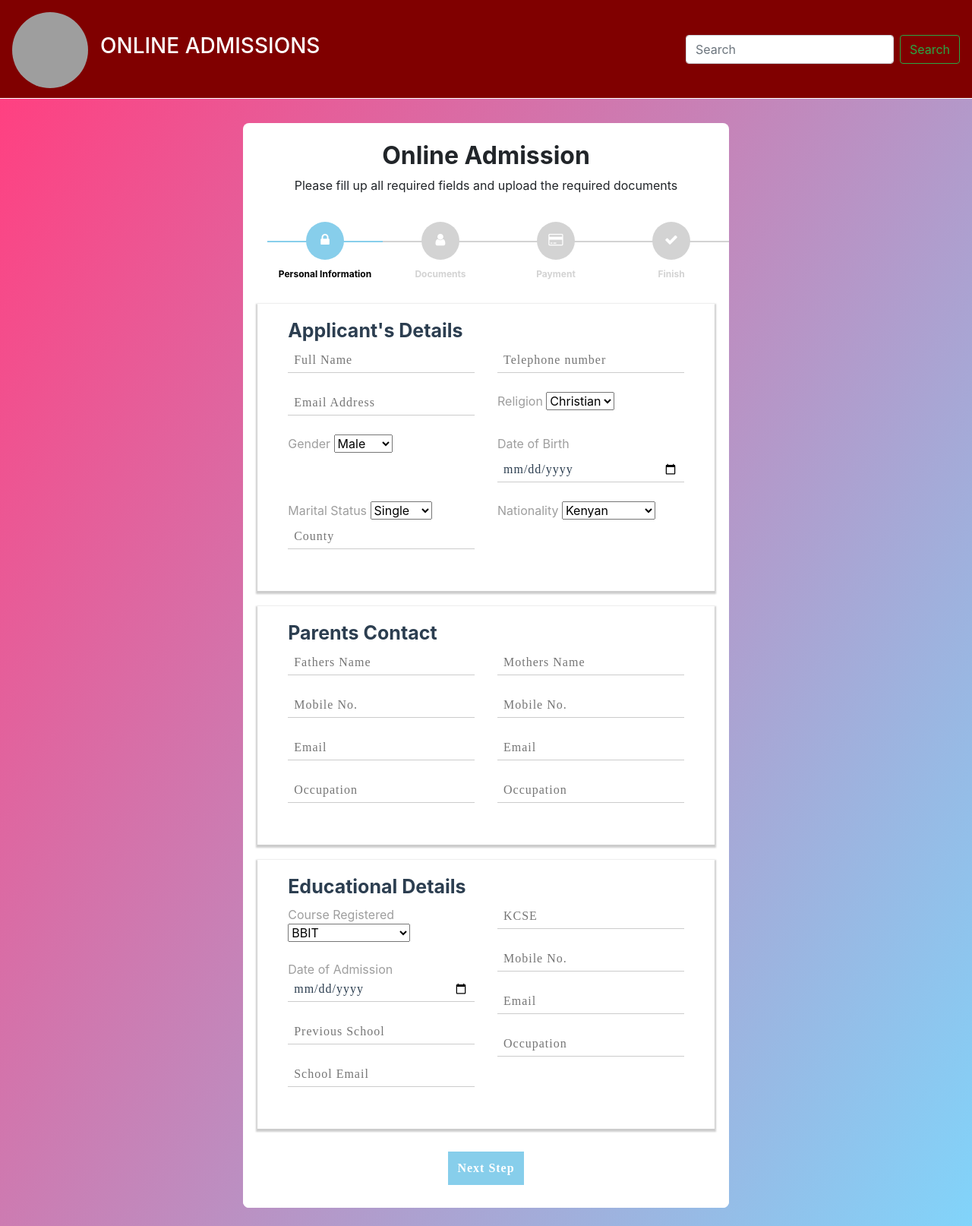
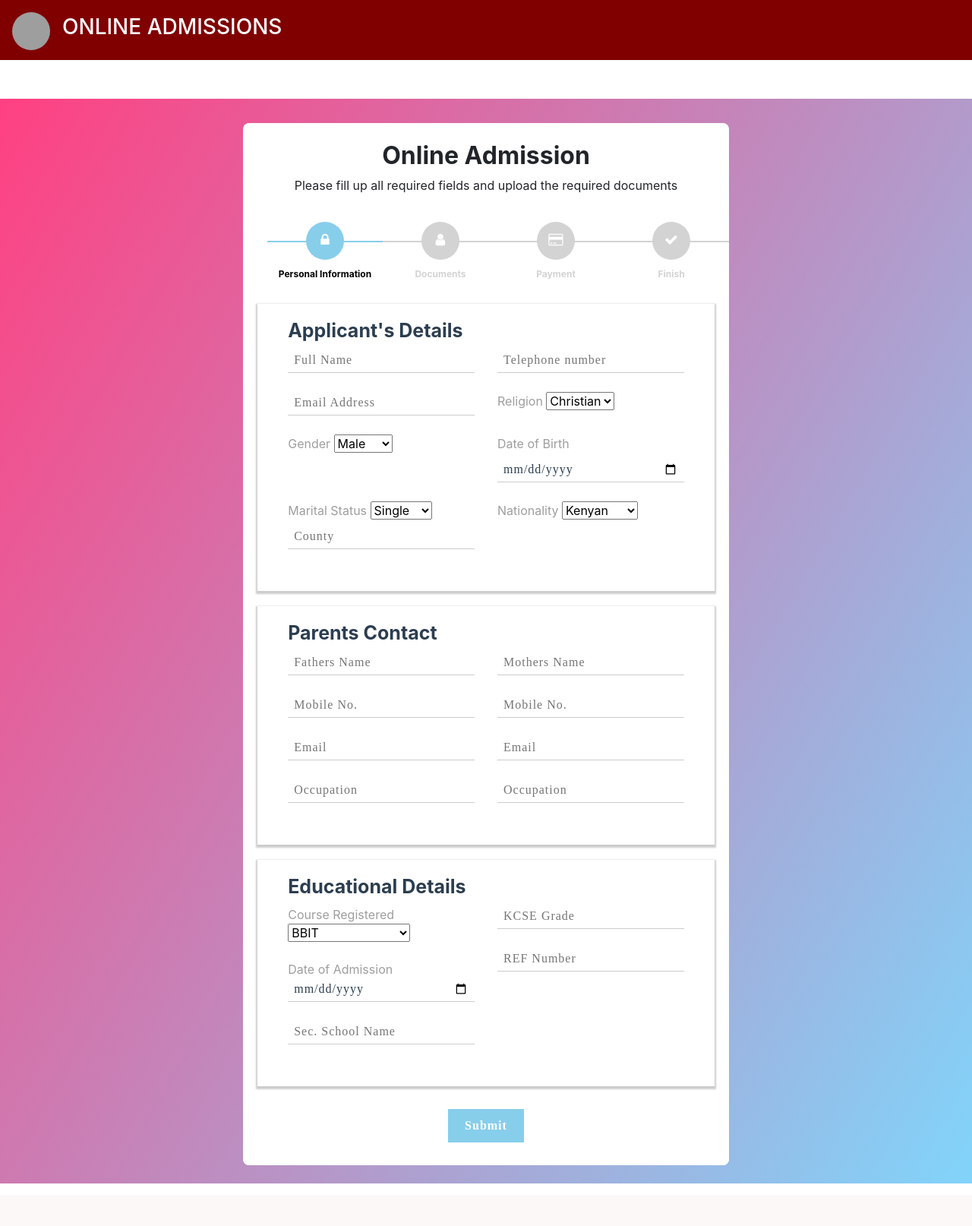
Before and after one commit to DavidSaruni/Online-Admission, a Django app: page /admissions/ in a window 1280 px wide. Shown: the whole page at 76% size. After the commit the page ends 1558 px from the top, so only its background shows below. Run offline with Django 4.2, Linux system fonts and the light colour scheme; some libraries are stand-ins or nearby versions; grey boxes are pictures that could not be loaded.

Commit message:
implementing the admissions

```diff
--- a/admissions/main/admin.py
+++ b/admissions/main/admin.py
@@ -1,6 +1,7 @@
 from django.contrib import admin
-from .models import UserList, Item
+from .models import UserList, Item, Admissions
 # Register your models here.
 
 admin.site.register(UserList)
 admin.site.register(Item)
+admin.site.register(Admissions)
--- a/admissions/main/templates/main/main.html
+++ b/admissions/main/templates/main/main.html
@@ -271,7 +271,8 @@
                 <p>Please fill up all required fields and upload the required documents</p>
                 <div class="row">
                     <div class="col-md-12 mx-0">
-                        <form id="msform">
+                        <form id="msform" action="{% url 'admissions_save' %}" method="post">
+							{% csrf_token %}
                             <!-- progressbar -->
                             <ul id="progressbar">
                                 <li class="active" id="account"><strong>Personal Information</strong></li>
@@ -285,28 +286,28 @@
                                     <h2 class="fs-title">Applicant's Details</h2>
                                     <div class="row">
                                     	<div class="col-md-6">
-	                                    	<input type="text" name="fname" placeholder="Full Name"/>
+	                                    	<input type="text" name="name" placeholder="Full Name"/>
 	                                    </div>
                                     	<div class="col-md-6">
-	                                    	<input type="email" name="telnumber" placeholder="Telephone number"/>
+	                                    	<input type="phone" name="phone" placeholder="Telephone number"/>
 	                                    </div>
 	                                <div class="col-md-6">
 	                                    	<input type="email" name="email" placeholder="Email Address"/>
 	                                    </div>
 	                                    <div class="col-md-6">
 	                                    	<label>Religion</label>
-	                                    	<select name="religion">
-	                                    		<option>Christian</option>
-	                                    		<option>Islam</option>
-	                                    		<option>Other</option>
+	                                    	<select name="religion" type="text">
+	                                    		<option value="Christian">Christian</option>
+	                                    		<option value="Islam">Islam</option>
+	                                    		<option value="Other">Other</option>
 	                                    	</select>
 	                                    </div>
 	                                    <div class="col-md-6">
 	                                    	<label>Gender</label>
-	                                    	<select name="gender">
-	                                    		<option>Male</option>
-	                                    		<option>Female</option>
-	                                    		<option>Other</option>
+	                                    	<select name="gender" type="text">
+	                                    		<option value="Male">Male</option>
+	                                    		<option value="Female">Female</option>
+	                                    		<option value="Other">Other</option>
 	                                    	</select>
 	                                    </div>
 	                                    <div class="col-md-6">
@@ -315,21 +316,19 @@
 	                                    </div>
 	                                    <div class="col-md-6">
 	                                    	<label>Marital Status</label>
-	                                    	<select name="gender">
-	                                    		<option>Single</option>
-	                                    		<option>Married</option>
-	                                    		<option>Other</option>
+	                                    	<select name="status" type="text">
+	                                    		<option value="Single">Single</option>
+	                                    		<option value="Married">Married</option>
+	                                    		<option value="Other">Other</option>
 	                                    	</select>
 	                                    </div>
 	                                    <div class="col-md-6">
 	                                    	<label>Nationality</label>
-	                                    	<select>
-	                                    		<option>Kenyan</option>
-	                                    		<option>Tanzanian</option>
-	                                    		<option>Ugandan</option>
-	                                    		<option> American</option>
-	                                    		<option>Algerian</option>
-	                                    		<option> Cameroonian</option>
+	                                    	<select name="nationality" type="text">
+	                                    		<option value="Kenyan">Kenyan</option>
+	                                    		<option value="Tanzanian">Tanzanian</option>
+	                                    		<option value="Ugandan">Ugandan</option>
+	                                    		<option value="American"> American</option>
 	                                    	</select>
 	                                    </div>
 	                                      <div class="col-md-6">
@@ -344,16 +343,16 @@
                                     <h2 class="fs-title">Parents Contact</h2>
                                     <div class="row">
                                         <div class="col-md-6">
-                                            <input type="email" name="email" placeholder="Fathers Name"/>
-                                            <input type="Mobile No." name="mobile no." placeholder="Mobile No."/>
-                                            <input type="email" name="email" placeholder="Email"/>
-                                            <input type="text" name="text" placeholder="Occupation"/>
+                                            <input type="text" name="fname" placeholder="Fathers Name"/>
+                                            <input type="phone" name="fphone" placeholder="Mobile No."/>
+                                            <input type="email" name="femail" placeholder="Email"/>
+                                            <input type="text" name="foccupation" placeholder="Occupation"/>
                                         </div>
                                         <div class="col-md-6">
-                                            <input type="text" name="uname" placeholder="Mothers Name"/>
-                                            <input type="Mobile No." name="Mobile No." placeholder="Mobile No."/>
-                                            <input type="email" name="Em0ail" placeholder="Email"/>
-                                            <input type="text" name="Text" placeholder="Occupation"/>
+                                            <input type="text" name="mname" placeholder="Mothers Name"/>
+                                            <input type="phone" name="mphone" placeholder="Mobile No."/>
+                                            <input type="email" name="memail" placeholder="Email"/>
+                                            <input type="text" name="moccupation" placeholder="Occupation"/>
                                         </div>
 
                                     </div>
@@ -364,29 +363,26 @@
                                     <h2 class="fs-title">Educational Details</h2>
                                     <div class="row">
                                         <div class="col-md-6">
-                                            Course Registered <select>
-                                            <option value>BBIT</option>
-                                            <option value>Computer science</option>
-                                            <option value>Education</option>
-                                            <option value>Procurement</option>
-                                            <option value>Nursing</option>
-                                            <option value>Hospitality</option>
-                                            <option value>Nutrition</option>
-                                            <option value>Tourism</option>
+                                            Course Registered <select name="course" type="text">
+                                            <option value="BBIT">BBIT</option>
+                                            <option value="Computer science">Computer science</option>
+                                            <option value="Education">Education</option>
+                                            <option value="Procurement">Procurement</option>
+                                            <option value="Nursing">Nursing</option>
+                                            <option value="Hospitality">Hospitality</option>
+                                            <option value="Nutrition">Nutrition</option>
+                                            <option value="Tourism">Tourism</option>
                                             </select><br><br>
-                                            Date of Admission<input type="date" name="Date" placeholder=""/>
-                                            <input type="text" name="" placeholder="Previous School"/>
-                                            <input type="email" name="email" placeholder="School Email"/>
+                                            Date of Admission<input type="date" name="admdate" placeholder=""/>
+                                            <input type="text" name="schoolname" placeholder="Sec. School Name"/>
                                         </div>
                                         <div class="col-md-6">
-                                            <input type="text" name="uname" placeholder="KCSE"/>
-                                            <input type="Mobile No." name="Mobile No." placeholder="Mobile No."/>
-                                            <input type="email" name="Email" placeholder="Email"/>
-                                            <input type="text" name="Text" placeholder="Occupation"/>
+                                            <input type="text" name="grade" placeholder="KCSE Grade"/>
+											<input type="text" name="refno" placeholder="REF Number"/>
                                         </div>
                                     </div>
                                 </div>
-                                <input type="button" name="next" class="next action-button" value="Next Step"/>
+                                <input type="submit" name="submit" class="submit action-button" value="Submit"/>
                             </fieldset>
                             <fieldset>
                             	<p style="color: red;">Please upload all the required documents in this section</p>
@@ -472,7 +468,7 @@
                                     </div>
                                 </div>
                                 <input type="button" name="previous" class="previous action-button-previous" value="Previous"/>
-                                <input type="button" name="make_payment" class="next action-button" value="Confirm"/>
+                                <input type="submit" name="submit" class="submit action-button" value="Submit"/>
                             </fieldset>
                             <fieldset>
                                 <div class="form-card">
@@ -492,11 +488,28 @@
                                 </div>
                             </fieldset>
                         </form>
+
                     </div>
                 </div>
+
             </div>
         </div>
     </div>
+</div>
+<div class="row">
+	<div class="col-lg-12">
+		<div class="form-group">
+			{% if messages %}
+				{% for message in messages %}
+					{% if message.tags == 'success' %}
+						<div class="alert alert-success">{{ message }}</div>
+					{% elif message.tag == 'error' %}
+						<div class="alert alert-danger">{{ message }}</div>
+					{% endif %}
+				{% endfor %}
+			{% endif %}
+		</div>
+	</div>
 </div>
 <script src="https://ajax.googleapis.com/ajax/libs/jquery/3.6.0/jquery.min.js"></script>
 <script src="https://cdnjs.cloudflare.com/ajax/libs/jquery/3.2.1/jquery.min.js"></script>
@@ -566,11 +579,6 @@
         $(this).parent().find('.radio').removeClass('selected');
         $(this).addClass('selected');
     });
-
-    $(".submit").click(function(){
-        return false;
-    })
-
     });
 </script>
 {% endblock %}
--- a/admissions/main/templates/main/navbar.html
+++ b/admissions/main/templates/main/navbar.html
@@ -11,7 +11,7 @@
     <header>
         <nav class="navbar navbar-expand-md navbar-dark fixed-top" style="background-color: #800000;">
           <a class="navbar-brand" href="#">
-          <img src="https://imgs.search.brave.com/cLyPUFPDJbSLnT3p92-VSaEQlkhQoUaMQKCom8FsBZ8/rs:fit:220:173:1/g:ce/aHR0cHM6Ly9uZXdz/dGFtdS5jb20vd3At/Y29udGVudC91cGxv/YWRzLzIwMTkvMTIv/MjIwcHgtS2FiYXJh/a19Vbml2ZXJzaXR5/X2xvZ28uanBlZw" alt="" width="100px" height="100px" class="d-inline-block align-text-top" style="border-radius: 300px;">
+          <img src="https://imgs.search.brave.com/cLyPUFPDJbSLnT3p92-VSaEQlkhQoUaMQKCom8FsBZ8/rs:fit:220:173:1/g:ce/aHR0cHM6Ly9uZXdz/dGFtdS5jb20vd3At/Y29udGVudC91cGxv/YWRzLzIwMTkvMTIv/MjIwcHgtS2FiYXJh/a19Vbml2ZXJzaXR5/X2xvZ28uanBlZw" alt="" width="50px" height="50px" class="d-inline-block align-text-top" style="border-radius: 300px;">
         </a>
           <a class="navbar-brand" href="#"><h3>ONLINE ADMISSIONS</h3></a>
           <button class="navbar-toggler" type="button" data-toggle="collapse" data-target="#navbarCollapse" aria-controls="navbarCollapse" aria-expanded="false" aria-label="Toggle navigation">
@@ -27,10 +27,10 @@
               </li>
 
             </ul>
-            <form class="form-inline mt-2 mt-md-0">
+            <!-- <form class="form-inline mt-2 mt-md-0">
               <input class="form-control mr-sm-2" type="text" placeholder="Search" aria-label="Search">
               <button class="btn btn-outline-success my-2 my-sm-0" type="submit">Search</button>
-            </form>
+            </form> -->
           </div>
         </nav>
     </header>
--- a/admissions/main/urls.py
+++ b/admissions/main/urls.py
@@ -6,4 +6,5 @@ urlpatterns = [
     path('<int:id>', views.index, name="index"),
     path("", views.home, name="home"),
     path("admissions/", views.admissions, name="admissions"),
+    path("admissions_save/", views.admissions_save, name="admissions_save"),
 ]
--- a/admissions/main/views.py
+++ b/admissions/main/views.py
@@ -1,6 +1,8 @@
 from django.shortcuts import render
-from django.http import HttpResponse
-from .models import UserList, Item
+from django.http import HttpResponse, HttpResponseRedirect
+from django.urls import reverse
+from .models import UserList, Item, Admissions
+from django.contrib import messages
 # Create your views here.
 def index(response, id):
     adm = UserList.objects.get(id=id)
@@ -12,3 +14,45 @@ def home(response):
 
 def admissions(request):
     return render(request, "main/main.html", {})
+
+def admissions_save(request):
+    if request.method!="POST":
+        return HttpResponseRedirect(reverse("admissions"))
+    else:
+        name=request.POST.get("name")
+        phone=request.POST.get("phone")
+        email=request.POST.get("email")
+        religion=request.POST.get("religion")
+        gender=request.POST.get("gender")
+        dob=request.POST.get("dob")
+        status=request.POST.get("status")
+        nationality=request.POST.get("nationality")
+        county=request.POST.get("county")
+        fname=request.POST.get("fname")
+        fphone=request.POST.get("fphone")
+        femail=request.POST.get("femail")
+        foccupation=request.POST.get("foccupation")
+        mname=request.POST.get("mname")
+        mphone=request.POST.get("mphone")
+        memail=request.POST.get("memail")
+        moccupation=request.POST.get("moccupation")
+        course=request.POST.get("course")
+        admdate=request.POST.get("admdate")
+        schoolname=request.POST.get("schoolname")
+        grade=request.POST.get("grade")
+        refno=request.POST.get("refno")
+        try:
+            admission =  Admissions(name=name,phone=phone,email=email,
+                                religion=religion,gender=gender,dob=dob,
+                                status=status,nationality=nationality,county=county,
+                                fname=fname,fphone=fphone,femail=femail,
+                                foccupation=foccupation,mname=mname,mphone=mphone,
+                                memail=memail,moccupation=moccupation,course=course,
+                                admdate=admdate,schoolname=schoolname,grade=grade,refno=refno
+                                )
+            admission.save()
+            messages.success(request,"Data Saved Successfully")
+            return render(request, "main/main.html", {})
+        except:
+            messages.error(request,"Error Saving Data")
+            return render(request, "main/main.html", {})
--- a/admissions/register/forms.py
+++ b/admissions/register/forms.py
@@ -5,7 +5,6 @@ from django.contrib.auth.models import User
 
 class RegisterForm(UserCreationForm):
     email = forms.EmailField()
-
     class Meta:
         model = User
         fields = ["username", "email", "password1", "password2"]
--- a/admissions/register/templates/register/register.html
+++ b/admissions/register/templates/register/register.html
@@ -1,10 +1,12 @@
 {% extends 'main/navbar.html' %}
+{% load crispy_forms_tags %}
 
 {% block title %}Create Account {% endblock %}
 
 {% block content %}
-    <form action="#" method="POST" class="form-group">
-        {{form}}
+    <form method="post" class="form-group">
+        {% csrf_token %}
+        {{form|crispy}}
         <button type="submit" class="btn btn-success">Register</button>
     </form>
 
```
Also changed, not shown: admissions/main/forms.py (added, +29 -0 lines), admissions/main/models.py (+28 -0 lines), admissions/register/templates/register/signup.html (+26 -8 lines), admissions/register/templates/registration/login.html (+16 -10 lines), admissions/register/views.py (+8 -2 lines), admissions/db.sqlite3, admissions/main/migrations/0002_admissions.py (added).
